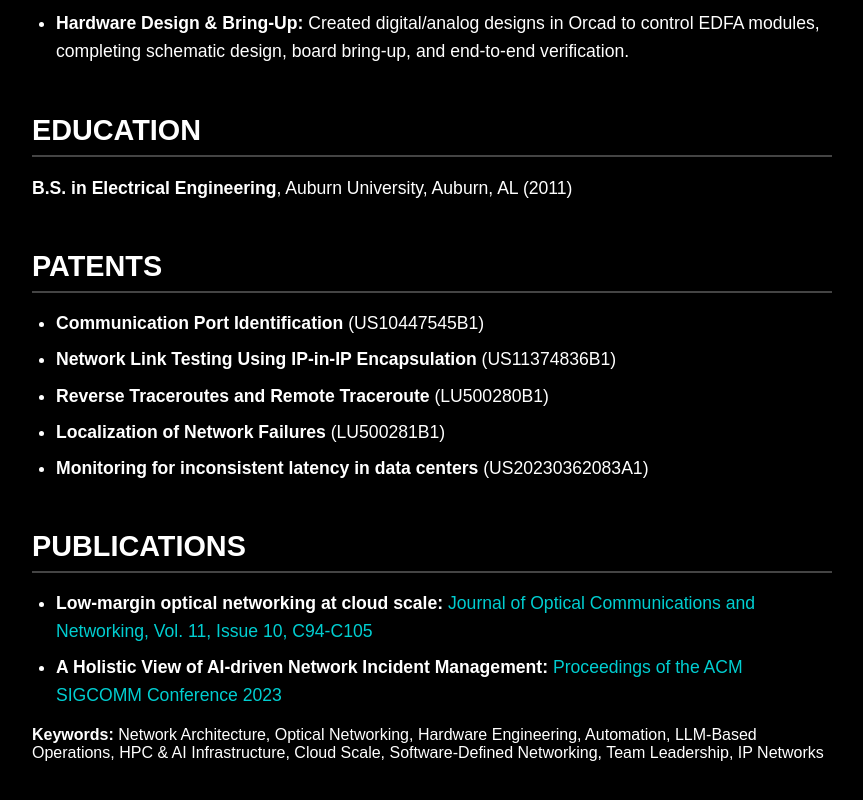
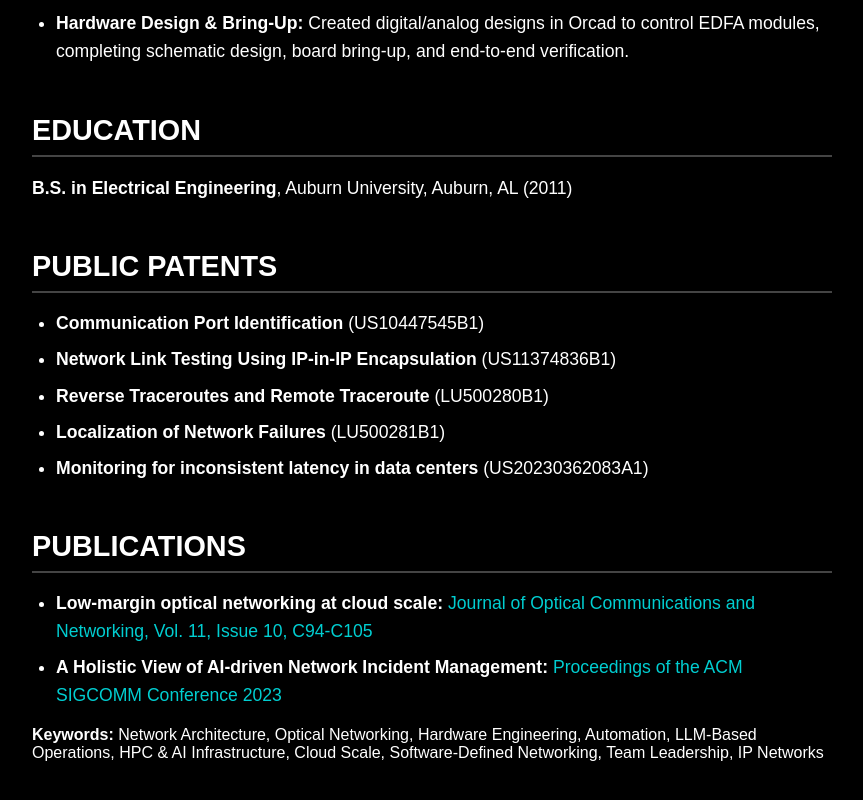
Before and after one commit to dbillor/dbillor.github.io, a plain HTML site: page resume.html in a window 1280 px wide. Shown: the part 2515-3315 px from the top of the page, without its empty margins (208-1071 px from the left). Drawn offline with Linux system fonts and the light colour scheme.

Commit message:
Update resume.html

```diff
--- a/resume.html
+++ b/resume.html
@@ -75,7 +75,7 @@
     <h2>EDUCATION</h2>
     <p><strong>B.S. in Electrical Engineering</strong>, Auburn University, Auburn, AL (2011)</p>
 
-    <h2>PATENTS</h2>
+    <h2>PUBLIC PATENTS</h2>
     <ul>
       <li><strong>Communication Port Identification</strong> (US10447545B1)</li>
       <li><strong>Network Link Testing Using IP-in-IP Encapsulation</strong> (US11374836B1)</li>
```
